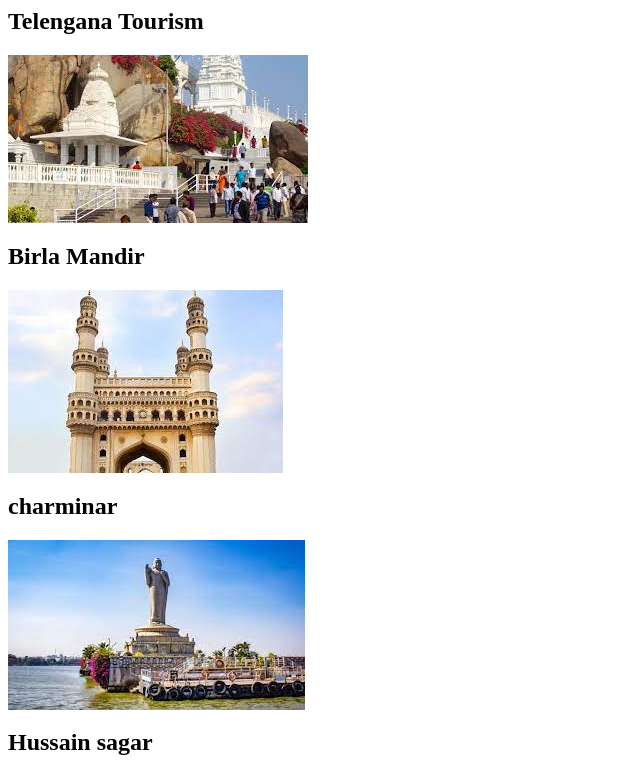
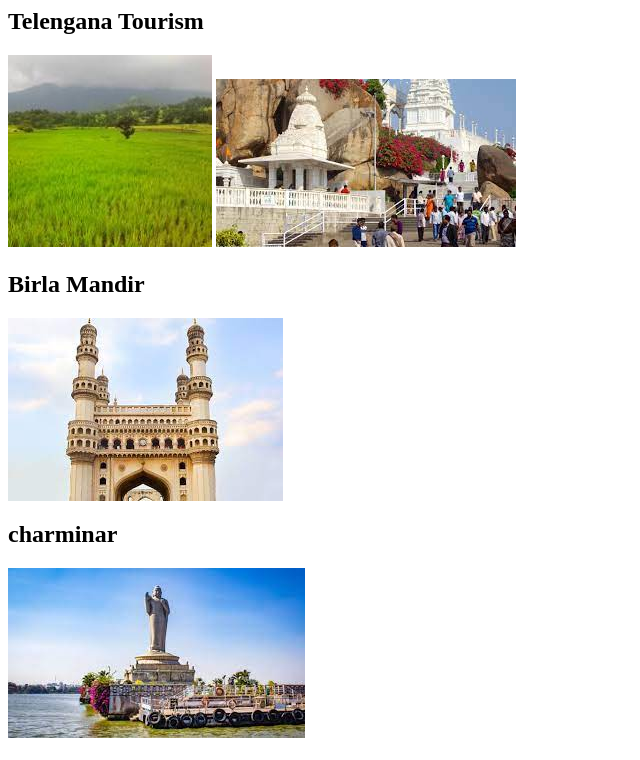
Before and after one commit to Gireeshallu/Gireeshallu.github.io, a plain HTML site: page index.html in a window 1280 px wide. Shown: the top 760 px of the page, without its empty margins (0-640 px from the left). Drawn offline with Linux system fonts and the light colour scheme.

Commit message:
Update index.html

```diff
--- a/index.html
+++ b/index.html
@@ -2,6 +2,7 @@
 <title>Gireesh Reddy</title>
 <h2>Telengana Tourism</h2>
 <body>
+  <img src="field.jpeg">
 <img src ="birlamandir.jpeg"> <h2>Birla Mandir</h2>
 <img src ="charminar.jpeg"> <h2>charminar</h2>
 <img src="hussainsagar.jpeg"> <h2>Hussain sagar</h2>
```
